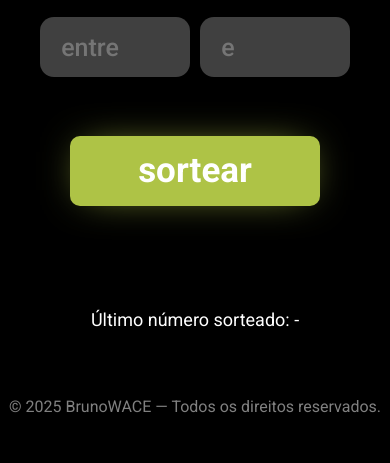
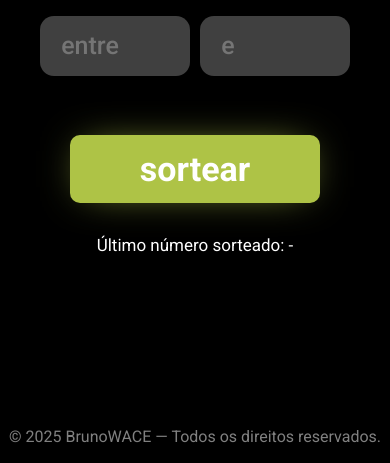
Before and after one commit to BrunoWACE/meu-sorteador-online, a plain HTML site: page index.html in a window 390 px wide. Shown: the part 381-844 px from the top of the page. Drawn offline with nearby package versions, Linux system fonts and the light colour scheme.

Commit message:
Atualização layout

```diff
--- a/index.html
+++ b/index.html
@@ -29,7 +29,7 @@
         <br>
         <button onclick="generateNumber()">sortear</button>
 
-        <p class="result" style="margin-top: 1rem; font-weight: bold;"></p>
+
 
         <div class="overlay" id="countdown-overlay">
             <div class="countdown-content">
@@ -39,6 +39,7 @@
         </div>
         <br>
         <p class="ultimo-numero" id="ultimo-numero">Último número sorteado: -</p>
+                <p class="result" style="margin-top: 1rem; font-weight: bold;"></p>
         <div class="copy-conteiner">
             <p class="copy">&copy; 2025 BrunoWACE — Todos os direitos reservados.</p>
         </div>
--- a/style.css
+++ b/style.css
@@ -243,11 +243,11 @@ canvas.confetti-canvas {
     }
 
     img {
-        width: 260px;
+        width: 230px;
     }
 
     p {
-        font-size: 20px;
+        font-size: 18px;
     }
 
     input {
@@ -258,29 +258,33 @@ canvas.confetti-canvas {
 
     button {
         width: 250px;
-        height: 70px;
-        font-size: 35px;
+        height: 68px;
+        font-size: 34px;
     }
 
     .ultimo-numero {
-        font-size: 18px;
+        font-size: 17px;
     }
 
     .numero-destaque {
-        font-size: 150px;
+        font-size: 130px;
         color: #AEC346;
     }
 
     .sorteado-text {
-        font-size: 48px;
+        font-size: 46px;
     }
 
-    .copy {
-        margin-top: 20px;
-    }
+.copy {
+    position: fixed;
+    bottom: 18px;       /* 18px acima da borda inferior da tela */
+    left: 50%;          /* começa a 50% da largura da viewport */
+    transform: translateX(-50%); /* puxa o elemento para a esquerda metade da própria largura */
+    text-align: center; /* alinha o texto dentro do .copy, se houver mais de uma linha */
+}
 
     .result {
-    font-size: 20px;
+    font-size: 18px;
     text-align: center;
     width: 300px;
 
```
